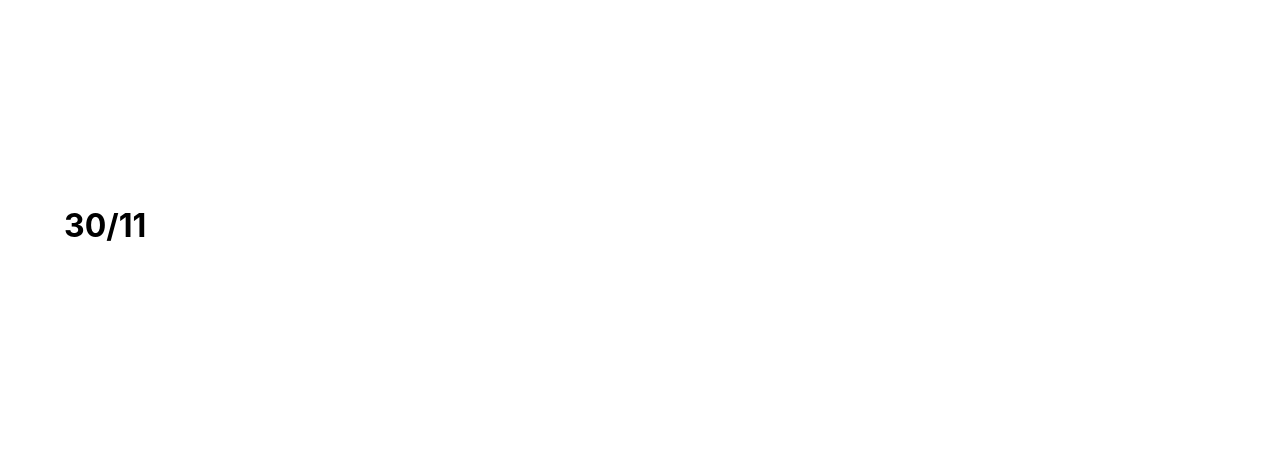
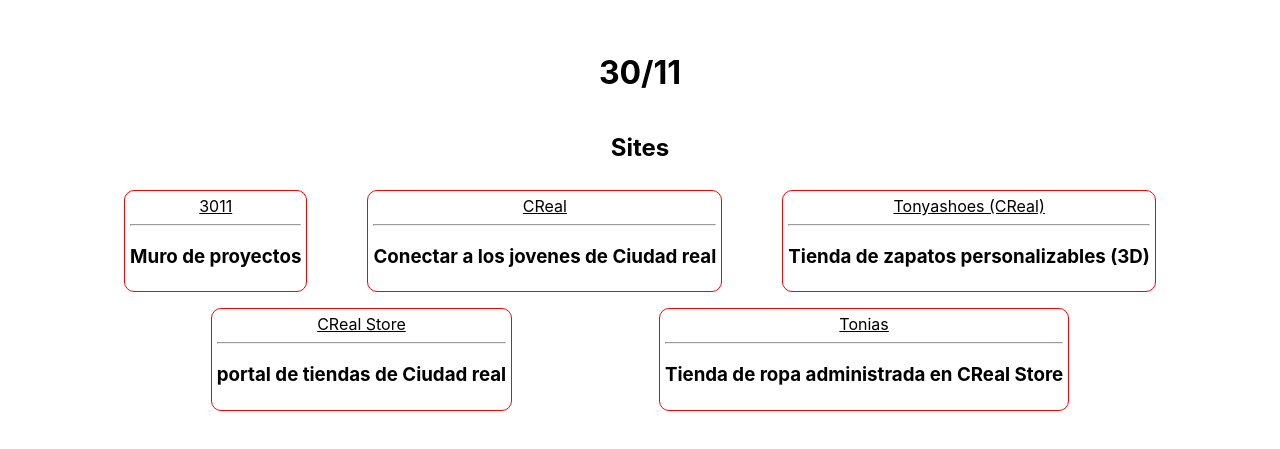
Before and after one commit to Oussamaosman02/3011, a Next.js app: page / in a window 1280 px wide. Shown: the part 175-624 px from the top of the page. Built offline with nearby package versions, Linux system fonts and the light colour scheme.

Commit message:
Adding some pages

```diff
--- a/pages/index.js
+++ b/pages/index.js
@@ -12,6 +12,64 @@ export default function Home() {
 
       <main className={styles.main}>
         <h1>30/11</h1>
+        <div className={styles.cont}>
+          <h2>Sites</h2>
+          <div>
+            <a
+              target="_BLANK"
+              rel="noreferrer noopener"
+              href="https://3011.site"
+            >
+              3011
+            </a>
+            <hr />
+            <h3>Muro de proyectos</h3>
+          </div>
+          <div>
+            <a
+              target="_BLANK"
+              rel="noreferrer noopener"
+              href="https://creal.es"
+            >
+              CReal
+            </a>
+            <hr />
+            <h3>Conectar a los jovenes de Ciudad real</h3>
+          </div>
+          <div>
+            <a
+              target="_BLANK"
+              rel="noreferrer noopener"
+              href="https://tonyashoes.creal.store"
+            >
+              Tonyashoes (CReal)
+            </a>
+            <hr />
+            <h3>Tienda de zapatos personalizables (3D)</h3>
+          </div>
+          <div>
+            <a
+              target="_BLANK"
+              rel="noreferrer noopener"
+              href="https://creal.store"
+            >
+              CReal Store
+            </a>
+            <hr />
+            <h3>portal de tiendas de Ciudad real</h3>
+          </div>
+          <div>
+            <a
+              target="_BLANK"
+              rel="noreferrer noopener"
+              href="https://tonias.creal.store"
+            >
+              Tonias
+            </a>
+            <hr />
+            <h3>Tienda de ropa administrada en CReal Store</h3>
+          </div>
+        </div>
       </main>
     </div>
   );
--- a/styles/Home.module.css
+++ b/styles/Home.module.css
@@ -10,4 +10,28 @@
 .main {
   width: 90%;
   margin: 0 auto;
+  display: flex;
+  flex-direction: column;
+  justify-content: center;
+  align-items: center;
 }
+.cont {
+  width: 100%;
+  display: flex;
+  flex-direction: row;
+  flex-wrap: wrap;
+  justify-content: space-evenly;
+  align-items: center;
+}
+.cont h2 {
+  width: 100%;
+  text-align: center;
+}
+.cont div {
+  text-align: center;
+  width: fit-content;
+  border: 1px solid red;
+  padding: 5px;
+  border-radius: 10px;
+  margin: 1vh 0;
+}
--- a/styles/globals.css
+++ b/styles/globals.css
@@ -8,7 +8,7 @@ body {
 
 a {
   color: inherit;
-  text-decoration: none;
+  text-decoration: underline;
 }
 
 * {
```
